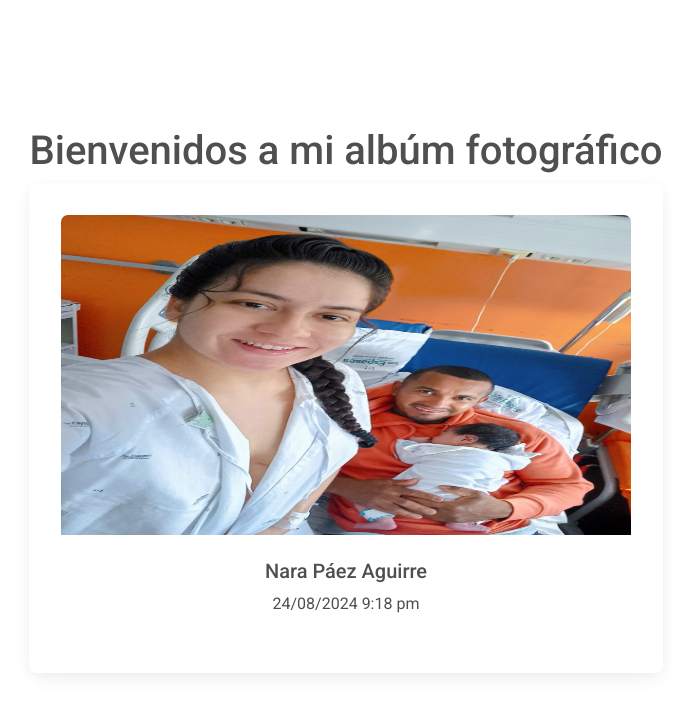
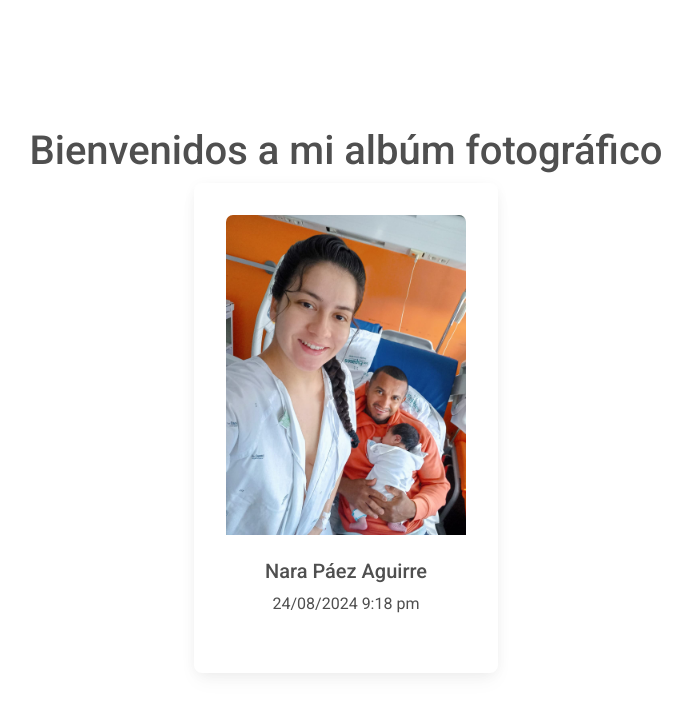
Before and after one commit to miguelparra2020/naraalbum, a React (Vite) app: page / in a window 1280 px wide. Shown: the top 714 px of the page, without its empty margins (294-986 px from the left). Built offline with nearby package versions, Linux system fonts and the light colour scheme.

Commit message:
add-changes

```diff
--- a/src/App.jsx
+++ b/src/App.jsx
@@ -8,14 +8,21 @@ import {
   MDBCardImage
 } from 'mdb-react-ui-kit';
 import imagePortada from './assets/portada-nara.jpeg'
+import { useEffect } from 'react';
 function App() {
+  useEffect(() => {
+    setTimeout(() => {
+      console.log("Hola")
+    }, 5000);
+  }, [])
 
   return (
     <>
       <h1>Bienvenidos a mi albúm fotográfico</h1>
-      <MDBCard>
+      <div style={{display: 'flex', justifyContent: 'center'}}>
+      <MDBCard >
       <MDBCardImage src={imagePortada} position='top' alt='...'
-      width={200}
+      width={180}
       height={320}
       />
       <MDBCardBody>
@@ -24,7 +31,9 @@ function App() {
           24/08/2024 9:18 pm
         </MDBCardText>
       </MDBCardBody>
+
     </MDBCard>
+    </div>
     </>
   )
 }
```
